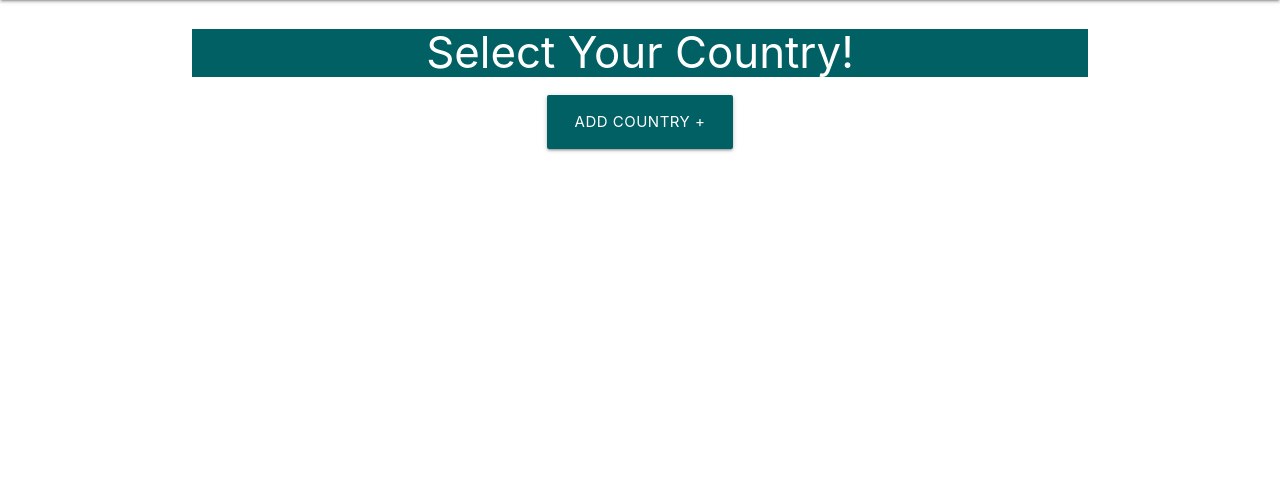
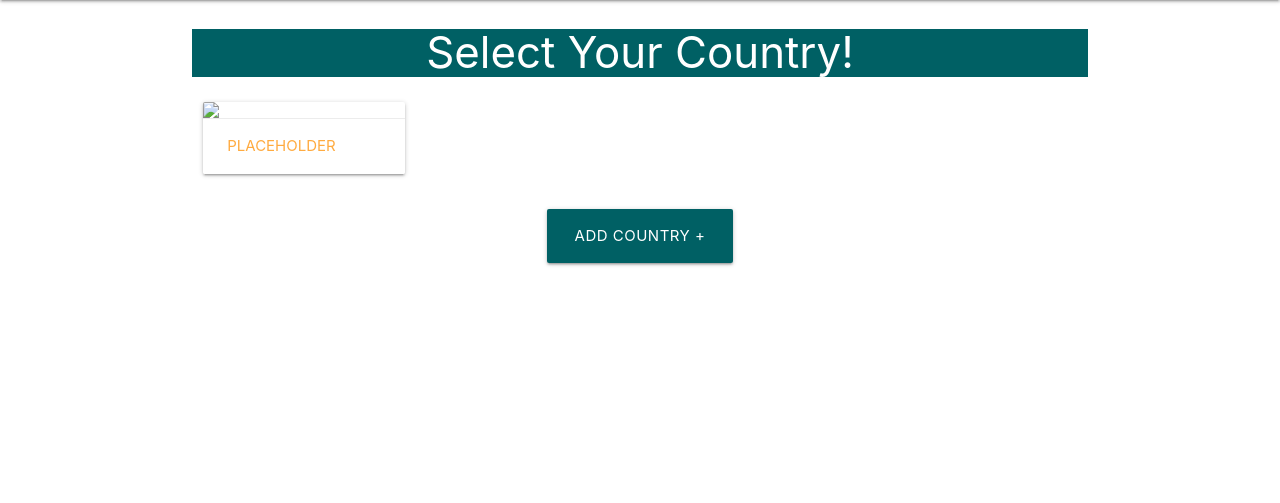
Before and after one commit to sniclasj/atletico-crud, a Flask app: template atleticocrud/templates/countries.html in a window 1280 px wide. Shown: the part 64-567 px from the top of the page. Run offline with Flask 2, Linux system fonts and the light colour scheme; the template is opened without the code that fills it, so the values that code supplies are empty.

Commit message:
Add placeholder card for country

```diff
--- a/atleticocrud/templates/countries.html
+++ b/atleticocrud/templates/countries.html
@@ -1,6 +1,19 @@
 {% extends "base.html" %}
 {% block content %}
 <h3 class="cyan darken-4 center-align white-text">Select Your Country!</h3>
+
+<div class="row">
+    <div class="col s12 m6 l3">
+        <div class="card">
+            <div class="card-image">
+                <img src="#">
+            </div>
+            <div class="card-action">
+                <a href="#">Placeholder</a>
+            </div>
+        </div>
+    </div>
+</div>
 
 <div class="row">
     <div class="col s12 center-align">
```
